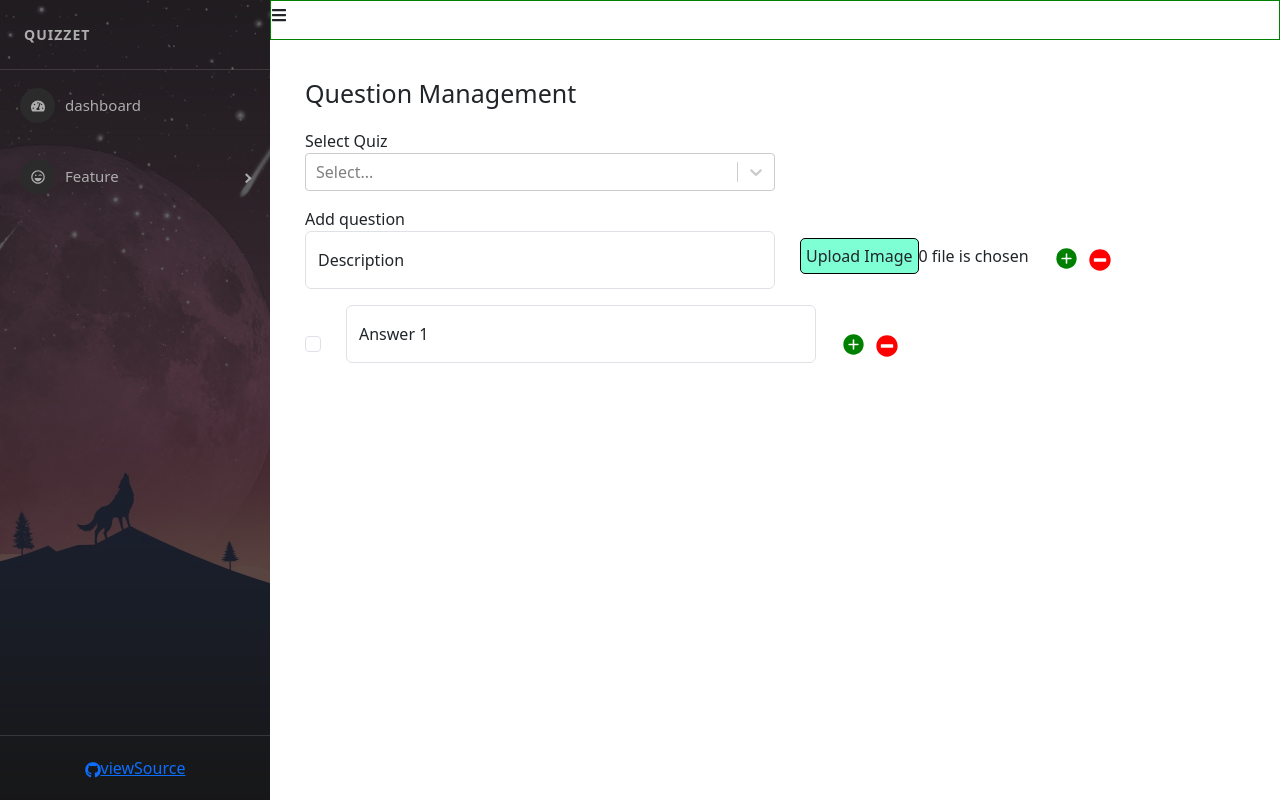
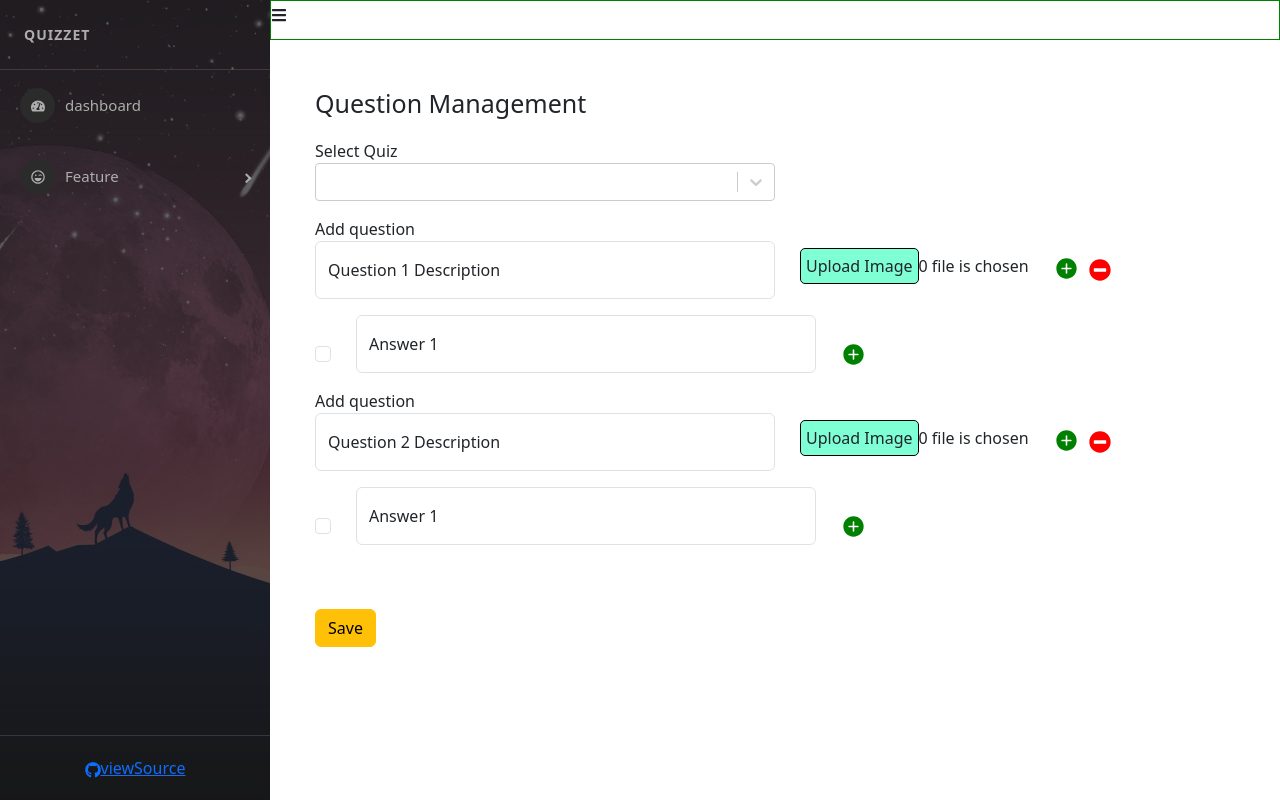
Before and after one commit to tiepnguyen1710/quiz-fe, a React (Create React App) app: page /admin/manage-question in a window 1280 px wide. Both pictures are taken after a click on the icon 1066 px from the left and 258 px from the top of the page. Built offline with nearby package versions, Linux system fonts and the light colour scheme.

Commit message:
state data question

```diff
--- a/package.json
+++ b/package.json
@@ -27,6 +27,7 @@
     "redux-persist": "6.0.0",
     "redux-thunk": "2.4.1",
     "sass": "^1.77.8",
+    "uuid": "8.3.2",
     "web-vitals": "^2.1.4"
   },
   "scripts": {
--- a/src/components/Admin/Content/Questions/QuestionsManage.jsx
+++ b/src/components/Admin/Content/Questions/QuestionsManage.jsx
@@ -2,12 +2,133 @@ import Select from "react-select"
 import './QuestionsManage.scss'
 import { IoIosAddCircle } from "react-icons/io";
 import { FaMinusCircle } from "react-icons/fa";
+import { useState } from "react";
+import { v4 as uuidv4 } from 'uuid';
+import _ from 'lodash'
+
 const QuestionsManage = () => {
     const options = [
-        { value: 'Easy', label: 'Easy' },
-        { value: 'Normal', label: 'Normal' },
-        { value: 'Hard', label: 'Hard' }
+        { value: 'EASY', label: 'EASY' },
+        { value: 'NORMAL', label: 'NORMAL' },
+        { value: 'HARD', label: 'HARD' }
     ]
+    const [selectQuestion, setSelectedQuestion] = useState({});
+    const [questions, setQuestions] = useState(
+        [
+            {
+                id: uuidv4(),
+                description: '',
+                imageFile: '',
+                imageName: '',
+                answers: [
+                    {
+                        id: uuidv4(),
+                        description: '',
+                        isCorrect: false
+                    }
+                ]
+            }
+        ]
+    )
+
+    const handleAddRemoveQuestion = (type, questionId) => {
+        if(type === 'ADD'){
+            let questionsClone = _.cloneDeep(questions);
+            const newQuestion = {
+                id: uuidv4(),
+                description: '',
+                imageFile: '',
+                imageName: '',
+                answers: [
+                    {
+                        id: uuidv4(),
+                        description: '',
+                        isCorrect: false
+                    }
+                ]
+            };
+
+            setQuestions([...questionsClone, newQuestion]);
+        }
+
+        if(type === 'REMOVE'){
+            let questionsClone = _.cloneDeep(questions);
+            questionsClone = questionsClone.filter(item => item.id !== questionId);
+            setQuestions(questionsClone);
+        }
+    }
+
+    const handleAddRemoveAnswer = (type, questionId, answerId) => {
+        if(type === 'ADD'){
+            let questionsClone = _.cloneDeep(questions);
+            let newAnswer = {
+                id: uuidv4(),
+                description: '',
+                isCorrect: false
+            }
+
+            let index = questionsClone.findIndex(item => item.id === questionId)
+            questionsClone[index].answers = [...questionsClone[index].answers, newAnswer];
+            setQuestions(questionsClone);
+        }
+
+        if(type === 'REMOVE'){
+            let questionsClone = _.cloneDeep(questions);
+            let index = questionsClone.findIndex(item => item.id === questionId);
+            questionsClone[index].answers = questionsClone[index].answers.filter(item => item.id !== answerId);
+            setQuestions(questionsClone);
+        }
+    }
+
+    const handleOnChangeQuestion = (questionId, value) => {
+        let questionsClone = _.cloneDeep(questions);
+        let index = questionsClone.findIndex(item => item.id === questionId);
+        console.log(questionId);
+        if(index > -1){
+            questionsClone[index].description = value;
+        }
+        setQuestions(questionsClone);
+    }
+
+    const handleOnChangeImage = (questionId, event) => {
+        let questionsClone = _.cloneDeep(questions);
+        let index = questionsClone.findIndex(item => item.id === questionId);
+        console.log(questionId, index);
+        if(index > -1 && event.target && event.target.files && event.target.files[0]){
+                questionsClone[index].imageFile = event.target.files[0];
+                questionsClone[index].imageName = event.target.files[0].name;
+        }
+        setQuestions(questionsClone);
+    }
+
+    const handleOnChangeAnswer = (type, questionId, answerId, value) => {
+
+            let questionsClone = _.cloneDeep(questions);
+            let index = questionsClone.findIndex(item => item.id === questionId);
+            //console.log(questionsClone[index].id);
+            if(index > -1){
+                questionsClone[index].answers = questionsClone[index].answers.map((answer, index) => {
+                    if(answer.id === answerId){
+                        if(type === 'DESCRIPTION'){
+                            //console.log(questionId, answerId, value);
+                            answer.description = value;
+                            console.log(answer.description);
+                        }
+
+                        if(type === 'CHECKBOX'){
+                            answer.isCorrect = value;
+                        }
+                    }
+                    return answer;
+                })
+            }
+            setQuestions(questionsClone);
+    }
+
+    const handleBtnSubmit = () => {
+        console.log(questions);
+    }
+
     return (
         <div className="question-answer-container">
             <div className="title">
@@ -18,46 +139,86 @@ const QuestionsManage = () => {
                     Select Quiz
                 </div>
                 <div className="select-type col-6">
-                    <Select options={options} />
+                    <Select options={options} defaultValue={selectQuestion} onChange={setSelectedQuestion} />
                 </div>
             </div>
+
+            {questions && questions.length > 0 &&
+                questions.map((question, index) => {
+                    return (
+                        <div key={question.id} className="q-main">
                             <div className="form-question">
                                 <div className="question-des">
                                     <label htmlFor="">Add question</label>
                                     <div className="form-floating mb-3">
-                        <input type="text" className="form-control" placeholder=""/>
-                         <label for="floatingInput">Description</label>
+                                        <input type="text"
+                                                className="form-control"
+                                                placeholder=""
+                                                value={question.description}
+                                                onChange={(event) => {handleOnChangeQuestion(question.id, event.target.value)}}/>
+                                        <label for="floatingInput">Question {index + 1} Description</label>
                                     </div>
                                 </div>
                                 <div className="upload-image">
-                    <label className='label-upload' htmlFor="question-img">Upload Image</label>
-                    <input type="file" hidden id="question-img"/>
-                    <span>0 file is chosen</span>
+                                    <label className='label-upload' htmlFor={`question-img-${index}`}>Upload Image</label>
+                                    <input type="file" hidden id={`question-img-${index}`}
+                                            onChange={(event) => {handleOnChangeImage(question.id, event)}}/>
+                                    {question.imageName ? <span>{question.imageName}</span> : <span>0 file is chosen</span>}
+
                                 </div>
                                 <div className="add-new">
                                     <span className="btn-question-add">
-                        <IoIosAddCircle color="green"/>
+                                        <IoIosAddCircle color="green" onClick={() => handleAddRemoveQuestion('ADD')}/>
                                     </span>
-                    <span className="btn-question-del">
-                        <FaMinusCircle color="red"/>
+                                    {questions.length > 1 &&
+                                    <span className="btn-question-del" onClick={() => handleAddRemoveQuestion('REMOVE', question.id)}>
+                                    <FaMinusCircle color="red" />
                                     </span>
+                                    }
+
                                 </div>
                             </div>
-            <div className="form-answer">
-                <input type="checkbox" className="form-check-input"/>
+
+                            {question.answers && question.answers.length > 0 &&
+                                question.answers.map((answer, index) => {
+                                    return (
+                                        <div key={ answer.id} className="form-answer">
+                                            <input type="checkbox"
+                                            className="form-check-input"
+                                            value={answer.isCorrect}
+                                            onChange={(event) => handleOnChangeAnswer('CHECKBOX', question.id, answer.id, event.target.checked)}/>
                                             <div className="form-floating mb-3">
-                        <input type="text" className="form-control" placeholder=""/>
-                         <label for="floatingInput">Answer 1</label>
+                                                <input type="text"
+                                                        className="form-control"
+                                                        placeholder=""
+                                                        value={answer.description}
+                                                        onChange={(event) => {handleOnChangeAnswer('DESCRIPTION', question.id, answer.id, event.target.value)}}/>
+                                                <label for="floatingInput">Answer {index + 1} </label>
                                             </div>
                                             <div className="add-new">
                                                 <span className="btn-question-add">
-                        <IoIosAddCircle color="green"/>
+                                                    <IoIosAddCircle color="green" onClick={() => handleAddRemoveAnswer('ADD', question.id)}/>
                                                 </span>
+                                                {question.answers.length > 1 &&
                                                     <span className="btn-question-del">
-                        <FaMinusCircle color="red"/>
+                                                    <FaMinusCircle color="red" onClick={() => handleAddRemoveAnswer('REMOVE', question.id, answer.id)}/>
                                                     </span>
+                                                }
+
                                             </div>
                                         </div>
+                                    )
+                                }
+                                )}
+                        </div>
+                    )
+                }
+                )}
+
+            <div className="submit-question mt-5">
+                <button className="btn btn-warning" onClick={handleBtnSubmit}>Save</button>
+            </div>
+
         </div>
     )
 }
--- a/src/components/Admin/Content/Questions/QuestionsManage.scss
+++ b/src/components/Admin/Content/Questions/QuestionsManage.scss
@@ -1,5 +1,5 @@
 .question-answer-container{
-    padding: 15px;
+    padding: 25px;
 
     .title{
         font-size: 25px;
```
Also changed, not shown: 1 other file (tests, documents, lock files or other folders). Lines whose indentation alone changed are shown as unchanged.
